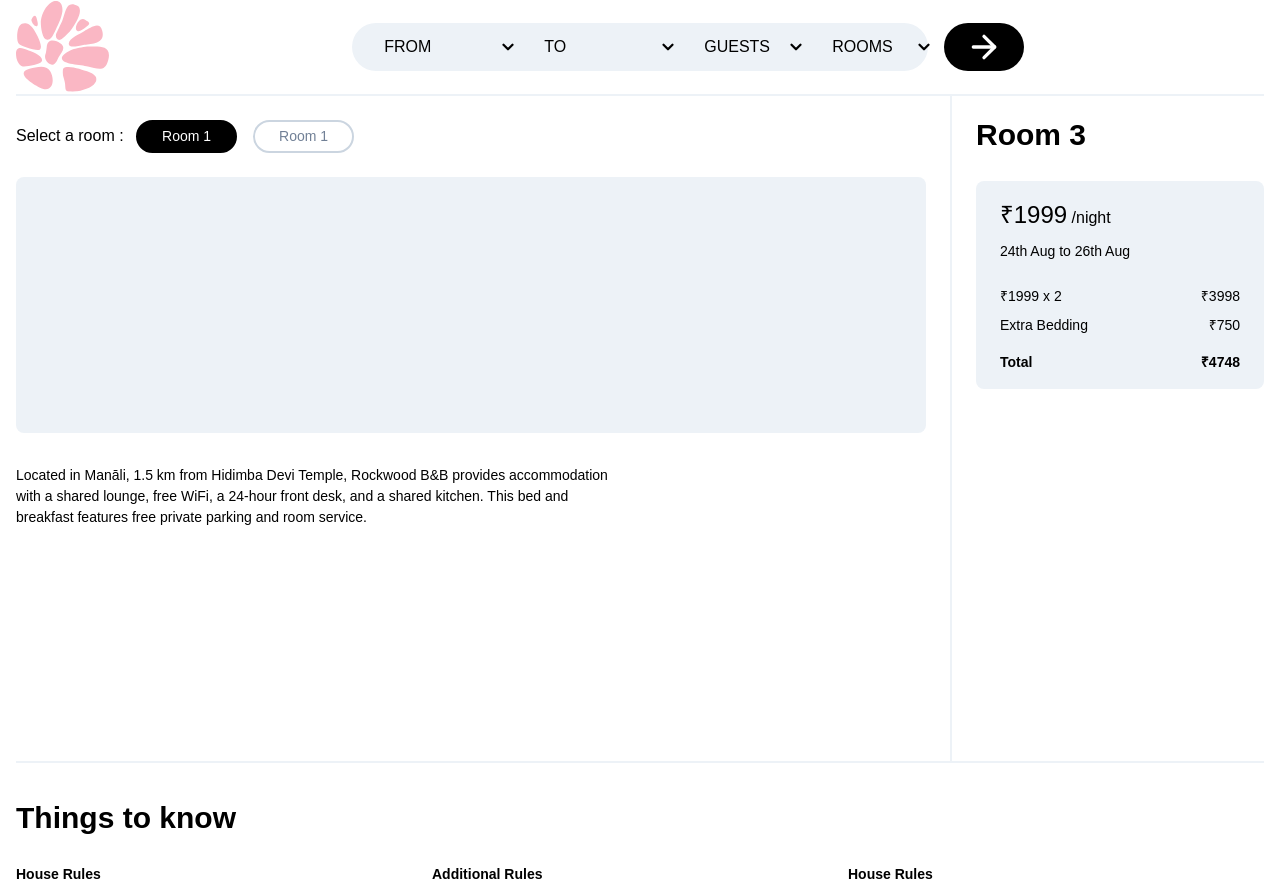
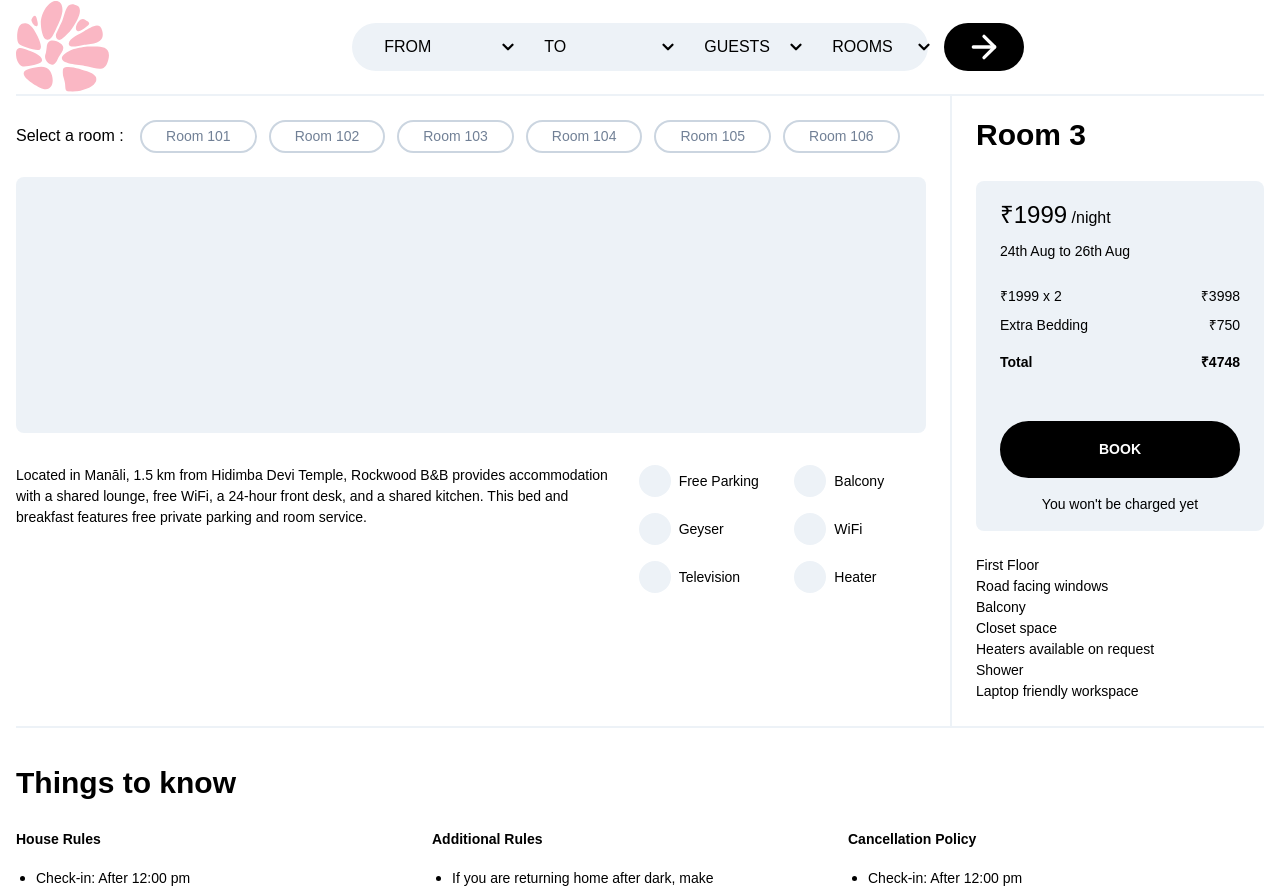
Before and after one commit to yohanelly95/RockwoodBNB, a Next.js app: page /rooms in a window 1280 px wide. Shown: the top 891 px of the page. Built offline with nearby package versions, Linux system fonts and the light colour scheme.

Commit message:
Updated styles | Rooms

```diff
--- a/pages/rooms.js
+++ b/pages/rooms.js
@@ -1,6 +1,12 @@
 import { DefaultLayout } from "../components";
 
 function Rooms() {
+    const roomsList = [101,102,103,104,105,106];
+
+    const renderedRooms = roomsList.map(room => (
+        <button className="btn-secondary ml-3">{`Room ${room}`}</button>
+    ))
+
   return (
     <DefaultLayout
       wrapperClass="container"
@@ -9,17 +15,40 @@ function Rooms() {
       <section className="flex flex-row border-b-2 border-gray-200">
         <div className="w-3/4 border-r-2 border-gray-200 pr-6 pb-10">
             <div className="w-full py-6">
-                Select a room : <button className="btn-primary ml-2">Room 1</button>
-                <button className="btn-secondary ml-4">Room 1</button>
+                Select a room : <span>{renderedRooms}</span>
             </div>
             <div className="">
                 <div className="h-64 bg-gray-200 rounded-lg">
                 </div>
                 <div className="flex flex-row mt-8">
-                    <div className="w-2/3 h-64">
+                    <div className="w-2/3">
                         <p>Located in Manāli, 1.5 km from Hidimba Devi Temple, Rockwood B&B provides accommodation with a shared lounge, free WiFi, a 24-hour front desk, and a shared kitchen. This bed and breakfast features free private parking and room service.</p>
                     </div>
-                    <div className="w-1/3 flex flex-wrap">
+                    <div className="w-1/3 pl-4 flex flex-wrap justify-between">
+                        <div className="w-1/2 h-8 pr-3 flex items-center">
+                            <div className="w-8 h-8 m-0 bg-gray-200 rounded-full"></div>
+                            <p className="ml-2">Free Parking</p>
+                        </div>
+                        <div className="w-1/2 h-8 pl-3 flex items-center">
+                            <div className="w-8 h-8 m-0 bg-gray-200 rounded-full"></div>
+                            <p className="ml-2">Balcony</p>
+                        </div>
+                        <div className="w-1/2 h-8 pr-3 mt-4 flex items-center">
+                            <div className="w-8 h-8 m-0 bg-gray-200 rounded-full"></div>
+                            <p className="ml-2">Geyser</p>
+                        </div>
+                        <div className="w-1/2 h-8 pl-3 mt-4 flex items-center">
+                            <div className="w-8 h-8 m-0 bg-gray-200 rounded-full"></div>
+                            <p className="ml-2">WiFi</p>
+                        </div>
+                        <div className="w-1/2 h-8 pr-3 mt-4 flex items-center">
+                            <div className="w-8 h-8 m-0 bg-gray-200 rounded-full"></div>
+                            <p className="ml-2">Television</p>
+                        </div>
+                        <div className="w-1/2 h-8 pl-3 mt-4 flex items-center">
+                            <div className="w-8 h-8 m-0 bg-gray-200 rounded-full"></div>
+                            <p className="ml-2">Heater</p>
+                        </div>
                     </div>
                 </div>
             </div>
@@ -27,15 +56,23 @@ function Rooms() {
         <div className="w-1/4 pl-6">
             <h2 className="mt-4">Room 3</h2>
             <div className="w-full mt-6 py-4 px-6 bg-gray-200 rounded-lg flex flex-col flex-grow">
-                <div className="">
-                    <p className="text-2xl">₹<span>1999</span><span className="text-base"> /night</span></p>
-                    <p className="mt-2"><span>24th Aug</span> to <span>26th Aug</span></p>
-                    <p className="mt-6">₹<span>1999</span> x <span>2</span><span className="float-right">₹<span>3998</span></span></p>
-                    <p className="mt-2">Extra Bedding<span className="float-right">₹<span>750</span></span></p>
-                    <p className="mt-4 font-bold">Total<span className="float-right">₹<span>4748</span></span></p>
-
-                </div>
+                <p className="text-2xl">₹<span>1999</span><span className="text-base"> /night</span></p>
+                <p className="mt-2"><span>24th Aug</span> to <span>26th Aug</span></p>
+                <p className="mt-6">₹<span>1999</span> x <span>2</span><span className="float-right">₹<span>3998</span></span></p>
+                <p className="mt-2">Extra Bedding<span className="float-right">₹<span>750</span></span></p>
+                <p className="mt-4 font-bold">Total<span className="float-right">₹<span>4748</span></span></p>
+                <button className="btn-primary btn-fw mt-12 font-bold">BOOK</button>
+                <p className="text-center w-full mt-4">You won't be charged yet</p>
             </div>
+            <ol className="my-6">
+                <li><p>First Floor</p></li>
+                <li><p>Road facing windows</p></li>
+                <li><p>Balcony</p></li>
+                <li><p>Closet space</p></li>
+                <li><p>Heaters available on request</p></li>
+                <li><p>Shower</p></li>
+                <li><p>Laptop friendly workspace</p></li>
+            </ol>
         </div>
       </section>
       <section className="mt-8 pb-20">
@@ -43,29 +80,29 @@ function Rooms() {
           <div className="flex flex-row mt-6">
             <div className="w-1/3">
                 <h3>House Rules</h3>
-                <ol className="w-3/4 ml-5 mt-4 list-disc list-outside">
-                    <li>Check-in: After 12:00 pm</li>
-                    <li>No Smoking</li>
-                    <li>No parties or events</li>
-                    <li>Pets are allowed</li>
+                <ol className="w-2/3 ml-5 mt-4 list-disc list-outside">
+                    <li><p>Check-in: After 12:00 pm</p></li>
+                    <li><p>No Smoking</p></li>
+                    <li><p>No parties or events</p></li>
+                    <li><p>Pets are allowed</p></li>
                 </ol>
             </div>
             <div className="w-1/3">
                 <h3>Additional Rules</h3>
-                <ol className="w-3/4 ml-5 mt-4 list-disc list-outside">
-                    <li>If you are returning home after dark, make sure you have a working flashlift to help you see the path</li>
-                    <li>You are allowed to smoke outside the house, in the balcony</li>
-                    <li>Please leave your shoes on the shoe rack provided</li>
-                    <li>Heaters provided @ Rs 100/night for winters</li>
+                <ol className="w-2/3 ml-5 mt-4 list-disc list-outside">
+                    <li><p>If you are returning home after dark, make sure you have a working flashlift to help you see the path</p></li>
+                    <li><p>You are allowed to smoke outside the house, in the balcony</p></li>
+                    <li><p>Please leave your shoes on the shoe rack provided</p></li>
+                    <li><p>Heaters provided @ Rs 100/night for winters</p></li>
                 </ol>
             </div>
             <div className="w-1/3">
-                <h3>House Rules</h3>
-                <ol className="w-3/4 ml-5 mt-4 list-disc list-outside">
-                    <li>Check-in: After 12:00 pm</li>
-                    <li>No Smoking</li>
-                    <li>No parties or events</li>
-                    <li>Pets are allowed</li>
+                <h3>Cancellation Policy</h3>
+                <ol className="w-2/3 ml-5 mt-4 list-disc list-outside">
+                    <li><p>Check-in: After 12:00 pm</p></li>
+                    <li><p>No Smoking</p></li>
+                    <li><p>No parties or events</p></li>
+                    <li><p>Pets are allowed</p></li>
                 </ol>
             </div>
           </div>
--- a/styles/tailwind/base.css
+++ b/styles/tailwind/base.css
@@ -19,3 +19,7 @@ h3 {
 p {
   @apply text-sm font-normal;
 }
+
+button:focus {
+  @apply outline-none;
+}
--- /dev/null
+++ b/styles/tailwind/calendar.css
@@ -0,0 +1,26 @@
+.react-calendar {
+  @apply shadow-xl rounded-xl;
+}
+
+.date-dropdown {
+    @apply w-96 z-10 left-0 mt-2;
+}
+
+.guest-rooms-dropdown {
+  background-color: #ffffff;
+  border: 1px solid #d7d7d7;
+  border-radius: 6px;
+  box-shadow: 0 2px 4px 0 rgba(0, 0, 0, 0.18);
+  width: 140px;
+  left: 24px;
+  z-index: 100;
+}
+
+.react-calendar--selectRange .react-calendar__tile--hover {
+  background-color: #ff8fd8 !important;
+}
+
+.guest-room-list {
+  padding: 12px;
+  cursor: pointer;
+}
--- a/styles/tailwind/components.css
+++ b/styles/tailwind/components.css
@@ -1,9 +1,13 @@
+@import "./calendar.css";
+
 /* CTAs & Buttons */
 
 .btn-primary {
   @apply rounded-full border-2 border-black bg-black py-1 px-6 text-white text-sm;
 }
-
+.btn-primary.btn-fw {
+  @apply rounded-full border-2 border-black bg-black py-4 w-full text-white text-sm;
+}
 .btn-secondary {
   @apply rounded-full border-2 border-gray-400 py-1 px-6 text-gray-600 text-sm;
 }
@@ -12,24 +16,24 @@
   @apply py-3 w-40 uppercase text-left flex items-center justify-between;
 }
 
-  .btn-guest-room{
+.btn-guest-room {
   @apply py-3 w-32 uppercase text-left flex items-center justify-between;
 }
 
-  .btn-date:focus{
-    @apply outline-none
+.btn-date:focus {
+  @apply outline-none;
 }
 
-  .btn-guest-room:focus{
-    @apply outline-none
+.btn-guest-room:focus {
+  @apply outline-none;
 }
 
-  .chevron{
+.chevron {
   width: 24px;
   margin-right: 24px;
 }
 
-  .chevron-rotate{
+.chevron-rotate {
   transform: rotate(180deg);
 }
 
@@ -38,47 +42,3 @@
 .container {
   @apply px-4 mx-auto my-0;
 }
-
-  /* Custom elements */
-
-  /* .dropdown-container::after{
-    content: '';
-      display: inline-flex;
-      background: #888;
-      height: 18px;
-      position: relative;
-      width: 1px;
-      vertical-align: middle;
-      float: right;
-      right: -140px;
-      top: -33px;
-  } */
-
-  .date-dropdown{
-    background-color: #FFFFFF;
-    border: 1px solid #D7D7D7;
-    border-radius: 6px;
-    box-shadow: 0 2px 4px 0 rgba(0,0,0,0.18);
-    width: 290px;
-    left: 24px;
-    z-index: 100;
-  }
-
-  .guest-rooms-dropdown{
-      background-color: #FFFFFF;
-      border: 1px solid #D7D7D7;
-      border-radius: 6px;
-      box-shadow: 0 2px 4px 0 rgba(0,0,0,0.18);
-      width: 140px;
-      left: 24px;
-      z-index: 100;
-  }
-
-  .react-calendar--selectRange .react-calendar__tile--hover{
-    background-color: #FF8FD8 !important;
-  }
-
-  .guest-room-list{
-    padding: 12px;
-    cursor: pointer;
-  }
--- a/tailwind.config.js
+++ b/tailwind.config.js
@@ -1,18 +1,26 @@
 module.exports = {
-  purge: ['./components/**/*.{js,ts,jsx,tsx}', './pages/**/*.{js,ts,jsx,tsx}'],
+  purge: ["./components/**/*.{js,ts,jsx,tsx}", "./pages/**/*.{js,ts,jsx,tsx}"],
   theme: {
-    zIndex: {
-      '-10': '-10',
-    },
     extend: {
       colors: {
-        'accent-1': '#333',
+        "accent-1": "#333",
       },
       fontFamily: {
-        'primary': ['Poppins', 'sans-serif'],
-    }
+        primary: ["Poppins", "sans-serif"],
+      },
+      borderRadius: {
+        'xl': '1.25rem',
+        '2xl': '2rem',
+      },
+      zIndex: {
+        '-10': '-10',
+      },
+      width: {
+        '96': '24rem',
+        '128': '32rem',
+      }
     },
   },
   variants: {},
   plugins: [],
-}
+};
```
Lines whose indentation alone changed are shown as unchanged.
